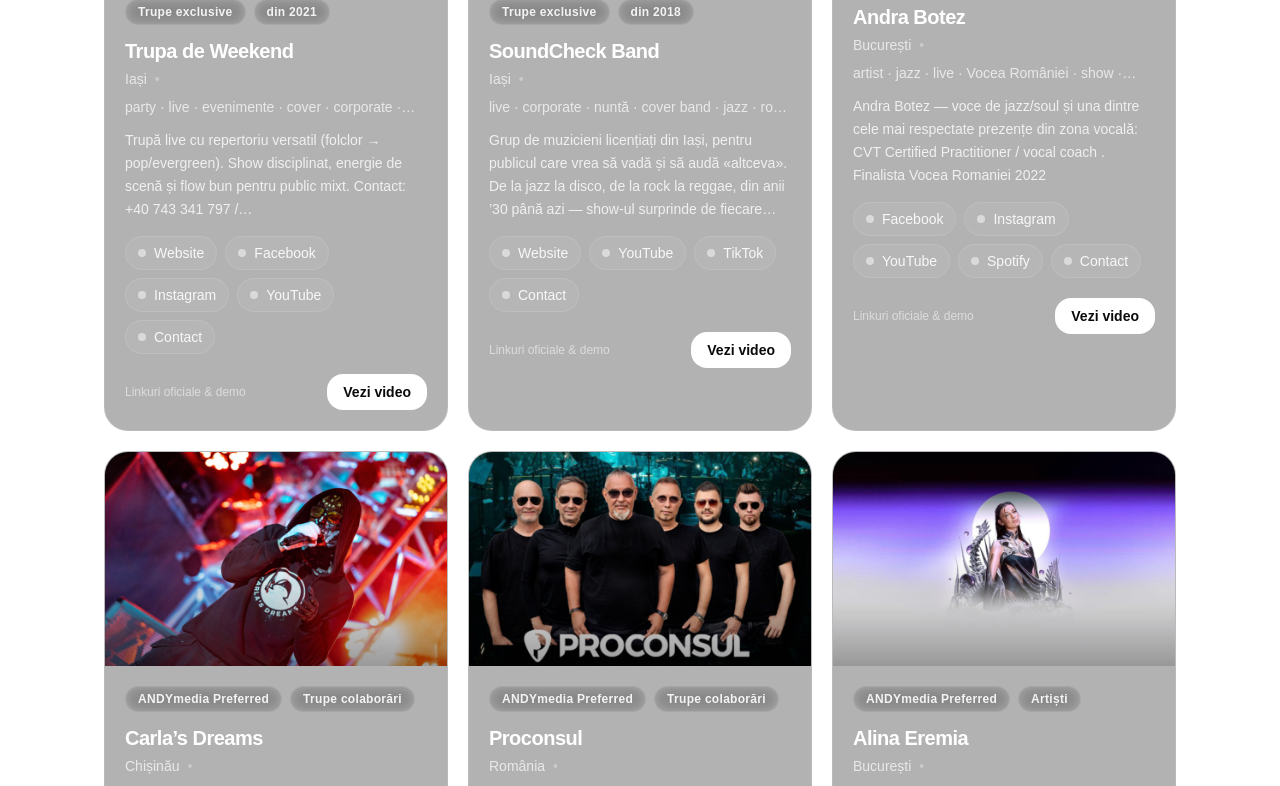
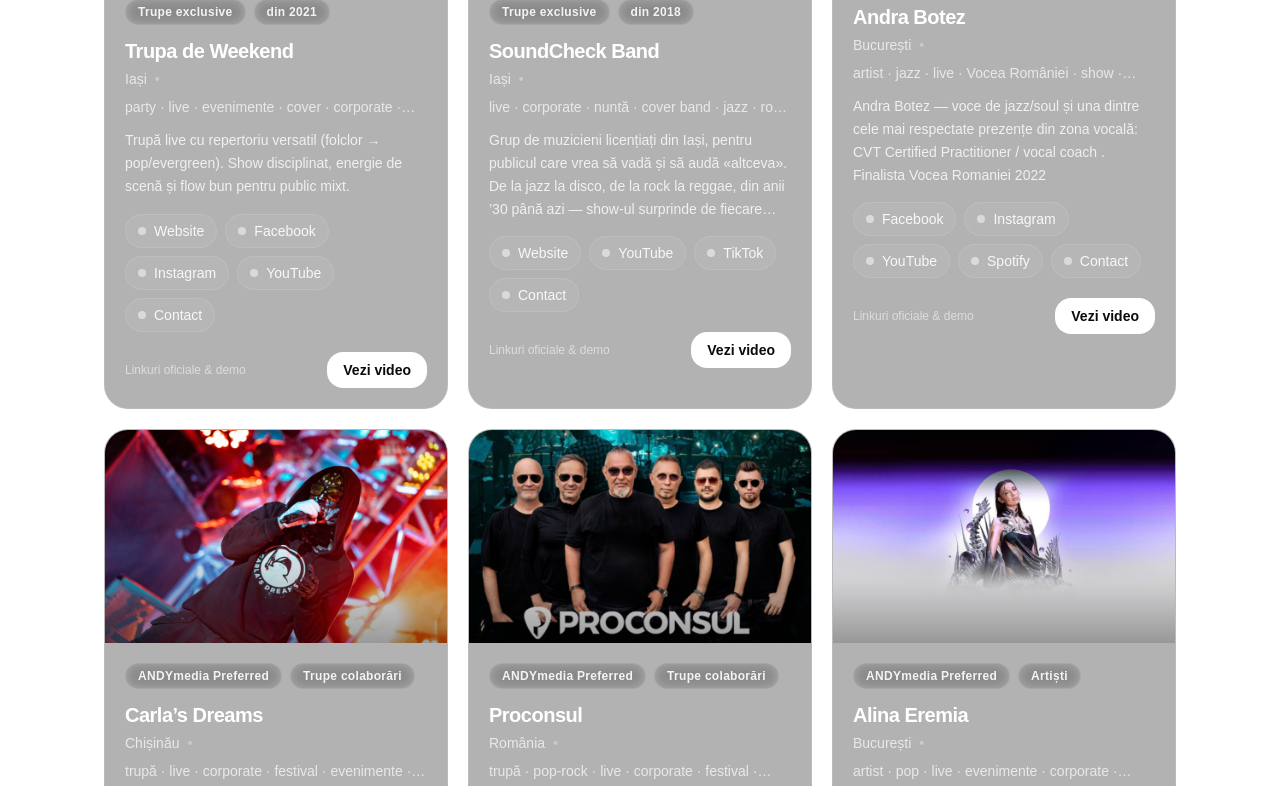
Before and after one commit to stoicaandy/andymedia-site, a Next.js app: page /parteneri in a window 1280 px wide. Shown: the part 840-1626 px from the top of the page. Built offline with nearby package versions, Linux system fonts and the light colour scheme; no server answers.

Commit message:
Add partner: Bogdan Alin Ota

```diff
--- a/app/parteneri/PartnersClient.tsx
+++ b/app/parteneri/PartnersClient.tsx
@@ -59,7 +59,7 @@ const PARTNERS: Partner[] = [
     since: "2021",
     priority: 1,
     description:
-      "Trupă live cu repertoriu versatil (folclor → pop/evergreen). Show disciplinat, energie de scenă și flow bun pentru public mixt. Contact: +40 743 341 797 / trupadeweekend@gmail.com.",
+      "Trupă live cu repertoriu versatil (folclor → pop/evergreen). Show disciplinat, energie de scenă și flow bun pentru public mixt. ",
     image: "/parteneri/trupa-de-weekend-iasi.jpg",
     tags: ["party", "live", "evenimente", "cover", "corporate", "nuntă"],
     links: {
@@ -79,7 +79,7 @@ const PARTNERS: Partner[] = [
   category: "DJ",
   priority: 80,
   description:
-    "DJ & MC pentru evenimente în Iași și în țară — seturi personalizate, flow coerent și energie constantă pe ring. Potrivit pentru nunți, botezuri, corporate și petreceri tematice (retro / video party). Contact: 0741 054 444.",
+    "DJ & MC pentru evenimente în Iași și în țară — seturi personalizate, flow coerent și energie constantă pe ring. Potrivit pentru nunți, botezuri, corporate și petreceri tematice (retro / video party). ",
   image: "/parteneri/marius-voicescu-iasi.jpg",
   tags: ["dj", "mc", "nuntă", "botez", "corporate", "party", "retro", "Iași"],
   links: {
@@ -120,7 +120,7 @@ const PARTNERS: Partner[] = [
   category: "Artiști",
   priority: 11,
   description:
-    "Ionuț Galani — artist recunoscut pentru show-ul live de muzică grecească, energie ridicată și momente de ring care „prind” imediat. Format potrivit pentru nunți, evenimente private, corporate și seri tematice (Greek night), cu program adaptat publicului. Booking: 0724 966 666.",
+    "Ionuț Galani — artist recunoscut pentru show-ul live de muzică grecească, energie ridicată și momente de ring care „prind” imediat. Format potrivit pentru nunți, evenimente private, corporate și seri tematice (Greek night), cu program adaptat publicului.",
   image: "/parteneri/ionut-galani.jpg",
   tags: ["artist", "muzică grecească", "live", "nuntă", "corporate", "evenimente", "Greek night"],
   links: {
@@ -286,7 +286,7 @@ const PARTNERS: Partner[] = [
   category: "Artiști",
   priority: 10,
   description:
-    "Elena Ionescu — artistă pop (ex-Mandinga) cu show live energic și repertoriu potrivit pentru evenimente private, corporate și festivaluri. Booking / management: +40 720 990 989 • elenaionescu88@yahoo.com.",
+    "Elena Ionescu — artistă pop (ex-Mandinga) cu show live energic și repertoriu potrivit pentru evenimente private, corporate și festivaluri.",
   image: "/parteneri/elena-ionescu.jpg",
   tags: ["artist", "pop", "live", "evenimente", "corporate", "festival", "București"],
   links: {
@@ -327,7 +327,7 @@ const PARTNERS: Partner[] = [
   category: "Artiști",
   priority: 12,
   description:
-    "Fetele din Botoșani — proiect folcloric cunoscut, cu repertoriu autentic moldovenesc și momente live pline de energie. Potrivite pentru nunți, evenimente private, spectacole și festivaluri. Booking: +40 748 710 887.",
+    "Fetele din Botoșani — proiect folcloric cunoscut, cu repertoriu autentic moldovenesc și momente live pline de energie. Potrivite pentru nunți, evenimente private, spectacole și festivaluri.",
   image: "/parteneri/fetele-din-botosani.jpg",
   tags: ["folclor", "moldovenesc", "live", "nuntă", "evenimente", "spectacol", "festival"],
   links: {
@@ -346,7 +346,7 @@ const PARTNERS: Partner[] = [
   category: "DJ",
   priority: 80,
   description:
-    "DJ & producer cu experiență solidă, seturi versatile (club / house / afro / latino) și control bun al energiei pe ring. Potrivit pentru nunți, corporate și party-uri, cu selecție adaptată publicului și momentului. Contact: 0743 566 030.",
+    "DJ & producer cu experiență solidă, seturi versatile (club / house / afro / latino) și control bun al energiei pe ring. Potrivit pentru nunți, corporate și party-uri, cu selecție adaptată publicului și momentului.",
   image: "/parteneri/dj-ralm-iasi.jpg",
   tags: ["dj", "producer", "Iași", "club", "house", "afro", "latin", "party", "evenimente"],
   links: {
@@ -368,7 +368,7 @@ const PARTNERS: Partner[] = [
     since: "2018",
     priority: 2,
     description:
-      "Grup de muzicieni licențiați din Iași, pentru publicul care vrea să vadă și să audă «altceva». De la jazz la disco, de la rock la reggae, din anii ’30 până azi — show-ul surprinde de fiecare dată, vizual și auditiv. Booking: 0742 137 647 • trupasoundcheck@gmail.com.",
+      "Grup de muzicieni licențiați din Iași, pentru publicul care vrea să vadă și să audă «altceva». De la jazz la disco, de la rock la reggae, din anii ’30 până azi — show-ul surprinde de fiecare dată, vizual și auditiv. ",
     image: "/parteneri/soundcheck-band-iasi.jpg",
     tags: ["live", "corporate", "nuntă", "cover band", "jazz", "rock", "disco", "reggae"],
     links: {
@@ -387,7 +387,7 @@ const PARTNERS: Partner[] = [
   category: "Artiști",
   priority: 7,
   description:
-    "Ion Paladi este unul dintre cei mai cunoscuți artiști de muzică populară din Republica Moldova, apreciat pentru repertoriul autentic, vocea inconfundabilă și show-ul live energic. Ideal pentru nunți, evenimente corporate și festivaluri, cu program adaptat publicului și momentului. Booking / contact RO: +40755588995.",
+    "Ion Paladi este unul dintre cei mai cunoscuți artiști de muzică populară din Republica Moldova, apreciat pentru repertoriul autentic, vocea inconfundabilă și show-ul live energic. Ideal pentru nunți, evenimente corporate și festivaluri, cu program adaptat publicului și momentului.",
   image: "/parteneri/ion-paladi.jpg",
   tags: ["artist", "muzică populară", "live", "nuntă", "corporate", "festival", "show"],
   links: {
```
